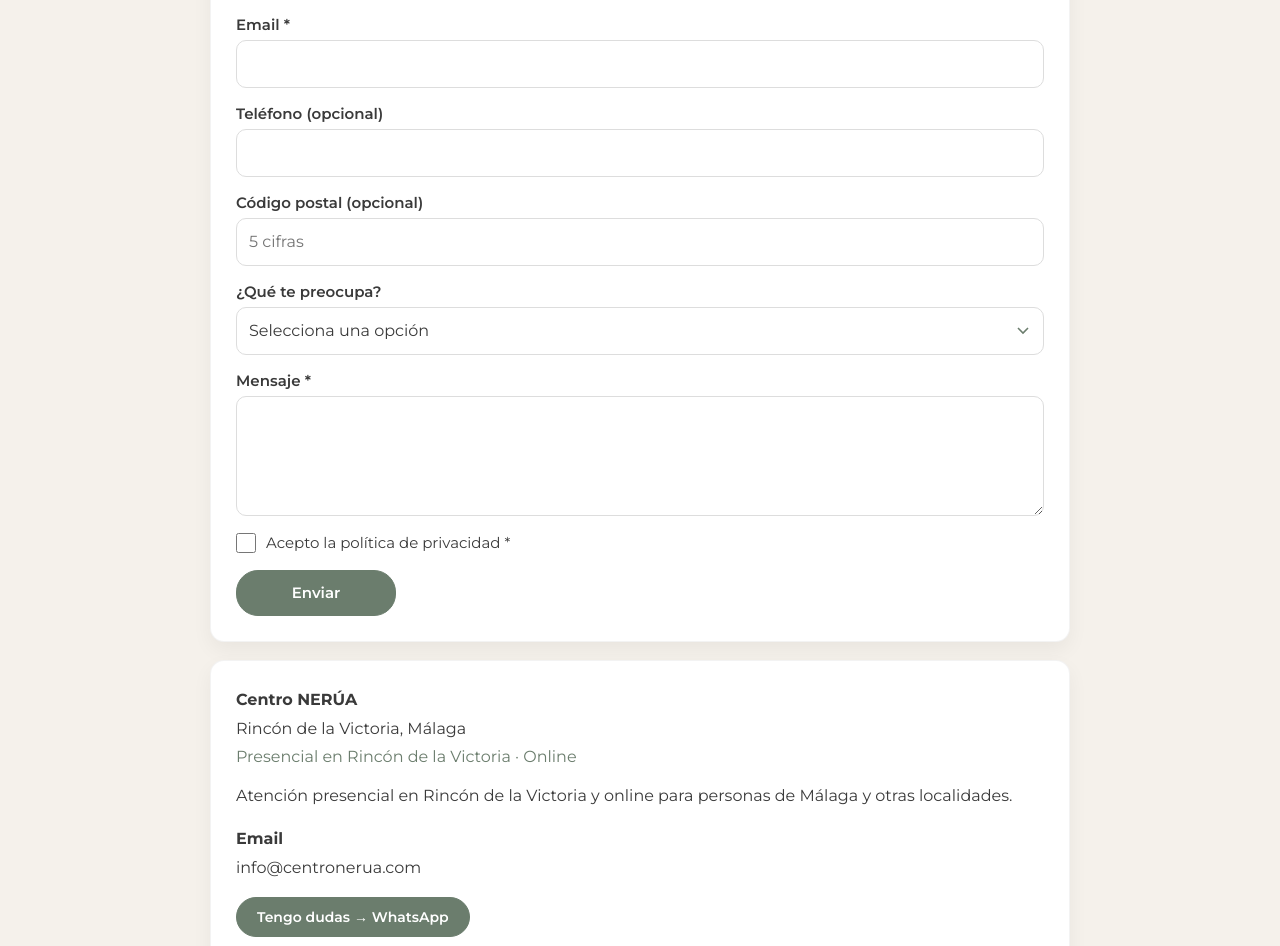
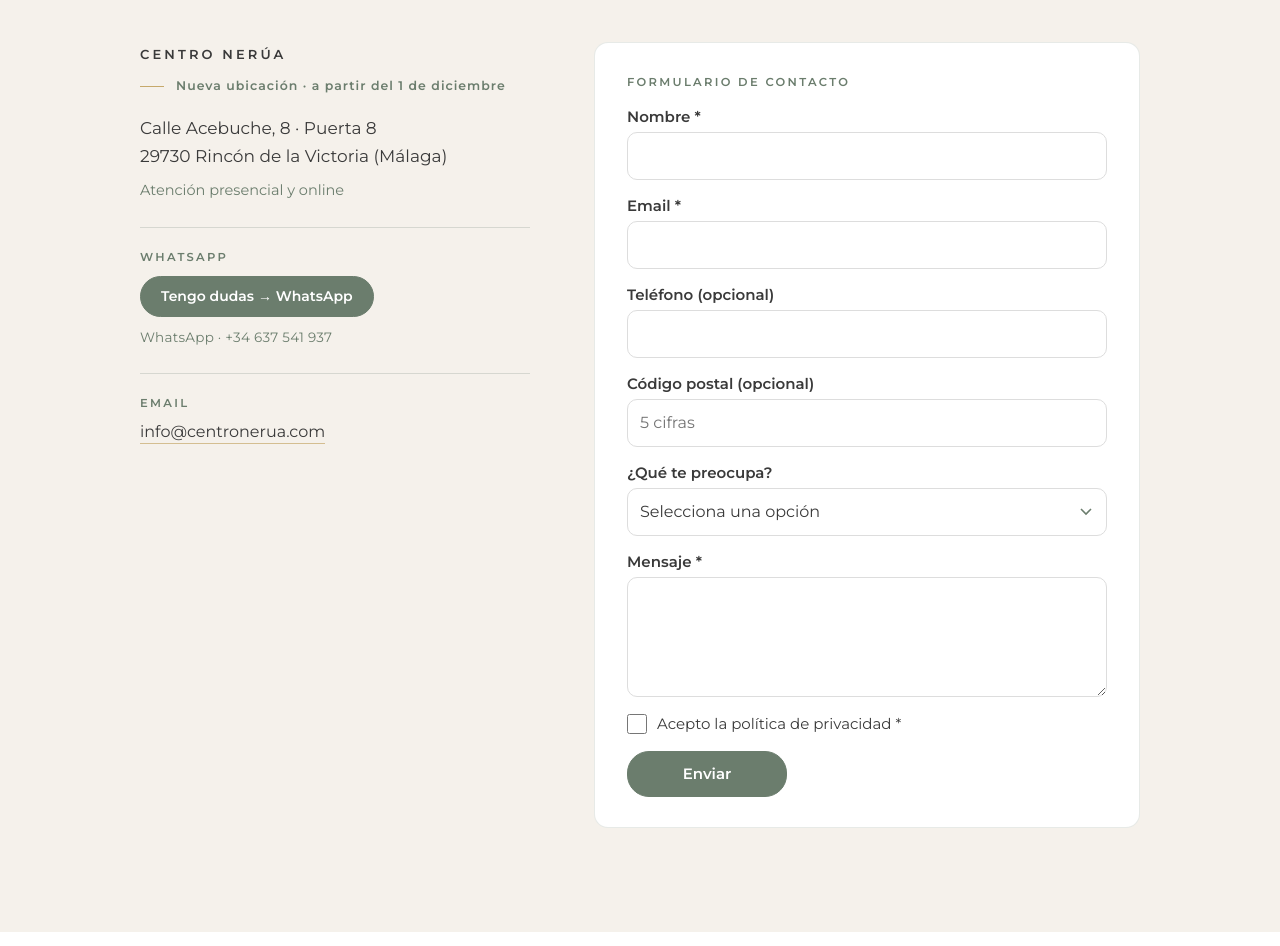
Before and after one commit to Centronerua/Nerua-web, a Next.js app: page / in a window 1280 px wide. Shown: the part 6666-7612 px from the top of the page. Built offline with nearby package versions, Linux system fonts and the light colour scheme.

Commit message:
Contacto: nueva ubicación (a partir del 1 de diciembre), WhatsApp visible y formulario en panel ligero
Co-Authored-By: Claude Opus 5.5 <noreply@anthropic.com>
Claude-Session: https://claude.ai/code/session_017dGKsEpDZf72iu9TrRcrvc

```diff
--- a/app/components/Cta.js
+++ b/app/components/Cta.js
@@ -2,6 +2,8 @@
 // Mientras no haya agenda online, la reserva se hace por WhatsApp con un mensaje específico.
 
 export const WHATSAPP_NUMBER = "34637541937";
+// Mismo número, formateado para mostrarlo (p. ej. «+34 637 541 937»); se deriva del anterior para que nunca diverjan.
+export const WHATSAPP_DISPLAY = `+${WHATSAPP_NUMBER.slice(0, 2)} ${WHATSAPP_NUMBER.slice(2).replace(/(\d{3})(?=\d)/g, "$1 ")}`;
 
 export const RESERVA_MSG = "Hola, me gustaría pedir cita para una primera sesión en Centro NERÚA.";
 export const DUDAS_MSG =
--- a/app/page.js
+++ b/app/page.js
@@ -1,6 +1,6 @@
 import LeadForm from "./components/LeadForm";
 import SiteHeader from "./components/SiteHeader";
-import { CtaButtons, DudasButton, ReservaButton, StickyWhatsApp, whatsappHref, DUDAS_MSG } from "./components/Cta";
+import { CtaButtons, DudasButton, ReservaButton, StickyWhatsApp, whatsappHref, DUDAS_MSG, WHATSAPP_DISPLAY } from "./components/Cta";
 import { SERVICES, FOLLOWUP_NOTE, formatPrice } from "./data/pricing";
 import { FAQ } from "./data/faq";
 
@@ -267,37 +267,48 @@ export default function Home() {
       </section>
 
       {/* CONTACTO */}
-      <section id="contacto" style={section}>
-        <h2>Contacto</h2>
-
-        <div style={{ ...card, marginTop: 18 }}>
-          <LeadForm />
+      <section id="contacto" className="contact">
+        <div className="contact-head">
+          <p className="section-eyebrow">CONTACTO</p>
+          <h2 className="contact-title">Hablemos de tu caso</h2>
+          <p className="contact-intro">
+            Atención presencial en Rincón de la Victoria y online para personas de Málaga y otras localidades.
+          </p>
         </div>
 
-        <div style={{ ...card, marginTop: 18 }}>
-          <p style={{ margin: 0, lineHeight: 1.8 }}>
-            <strong>Centro NERÚA</strong><br />
-            Rincón de la Victoria, Málaga<br />
-            <span style={{ color: "#6B7D6D" }}>Presencial en Rincón de la Victoria · Online</span>
-          </p>
+        <div className="contact-grid">
+          <div className="contact-info">
+            <p className="contact-brand">CENTRO NERÚA</p>
+            <p className="contact-status">
+              <span>
+                <span className="nowrap">Nueva ubicación ·</span>{" "}
+                <span className="nowrap">a partir del 1 de diciembre</span>
+              </span>
+            </p>
+            {/* Sin mapa, «Cómo llegar» ni datos estructurados hasta que se autorice (ver CLAUDE.md, regla 8). */}
+            <address className="contact-address">
+              Calle Acebuche, 8 · Puerta 8<br />
+              29730 Rincón de la Victoria (Málaga)
+            </address>
+            <p className="contact-mode">Atención presencial y online</p>
 
-          <p style={{ margin: "10px 0 0", lineHeight: 1.8 }}>
-            Atención presencial en Rincón de la Victoria y online para personas de Málaga y otras localidades.
-          </p>
-          {/* La dirección postal exacta se añadirá cuando esté confirmada. */}
+            <div className="contact-channel">
+              <p className="contact-label">WhatsApp</p>
+              <DudasButton className="btn" />
+              <p className="contact-phone">
+                <a href={whatsappHref(DUDAS_MSG)} target="_blank" rel="noreferrer">WhatsApp · {WHATSAPP_DISPLAY}</a>
+              </p>
+            </div>
 
-          <div style={{ height: 14 }} />
+            <div className="contact-channel">
+              <p className="contact-label">Email</p>
+              <a href="mailto:info@centronerua.com" className="contact-mail">info@centronerua.com</a>
+            </div>
+          </div>
 
-          <p style={{ margin: 0, lineHeight: 1.8 }}>
-            <strong>Email</strong><br />
-            info@centronerua.com
-          </p>
-
-          <div style={{ height: 14 }} />
-
-          <div style={{ display: "flex", gap: 12, flexWrap: "wrap" }}>
-            <DudasButton className="btn" />
-            {/* "Cómo llegar" se añadirá con la nueva dirección confirmada. */}
+          <div className="contact-form">
+            <p className="contact-label">Formulario de contacto</p>
+            <LeadForm />
           </div>
         </div>
       </section>
@@ -388,14 +399,3 @@ function AreaCard({ href, title, tagline, items }) {
     </a>
   );
 }
-
-/* ESTILOS */
-const section = { maxWidth: "900px", margin: "auto", padding: "80px 20px" };
-
-const card = {
-  background: "white",
-  padding: "25px",
-  borderRadius: "14px",
-  boxShadow: "0 8px 20px rgba(0,0,0,0.05)",
-  border: "1px solid rgba(58,58,58,0.06)",
-};
--- a/styles/globals.css
+++ b/styles/globals.css
@@ -573,3 +573,37 @@ section[id] { scroll-margin-top: 80px; }
   .faq-q { padding: 19px 36px 19px 0; font-size: 16px; }
   .faq-a { padding-right: 8px; font-size: 15px; }
 }
+
+/* ---------- Contacto ---------- */
+.contact { max-width: 1040px; margin: auto; padding: 88px 20px 104px; }
+.contact-head { text-align: center; }
+.contact-title { margin: 0 0 12px; font-size: 32px; font-weight: 600; color: #3A3A3A; letter-spacing: -0.01em; }
+.contact-intro { margin: 0 auto 56px; max-width: 560px; line-height: 1.8; color: #3A3A3A; }
+.contact-grid { display: grid; grid-template-columns: minmax(0, 5fr) minmax(0, 7fr); gap: 64px; align-items: start; }
+.contact-info { padding-top: 4px; }
+.contact-brand { margin: 0 0 14px; font-size: 13px; font-weight: 600; letter-spacing: 0.24em; color: #3A3A3A; }
+.contact-status {
+  display: flex; align-items: center; gap: 12px; margin: 0 0 18px;
+  font-size: 12.5px; font-weight: 600; letter-spacing: 0.08em; line-height: 1.6; color: #6B7D6D;
+}
+.contact-status::before { content: ""; width: 24px; height: 1px; background: #C6A96B; flex-shrink: 0; align-self: flex-start; margin-top: 0.8em; }
+.contact-address { margin: 0 0 10px; font-style: normal; font-size: 17px; line-height: 1.7; color: #3A3A3A; }
+.contact-mode { margin: 0; font-size: 14.5px; color: #6B7D6D; }
+.contact-channel { margin-top: 28px; padding-top: 22px; border-top: 1px solid rgba(107,125,109,0.22); }
+.contact-label { margin: 0 0 12px; font-size: 11.5px; font-weight: 600; letter-spacing: 0.2em; text-transform: uppercase; color: #6B7D6D; }
+.contact-mail { font-size: 16px; color: #3A3A3A; text-decoration: none; border-bottom: 1px solid rgba(198,169,107,0.7); padding-bottom: 2px; }
+.contact-mail:hover { color: #6B7D6D; }
+/* Número de WhatsApp visible, con peso secundario respecto al botón */
+.contact-phone { margin: 12px 0 0; font-size: 13.5px; letter-spacing: 0.02em; color: #6B7D6D; }
+.contact-phone a { color: inherit; text-decoration: none; white-space: nowrap; }
+.contact-phone a:hover { color: #3A3A3A; }
+.contact-form { background: #FFFFFF; border: 1px solid rgba(107,125,109,0.16); border-radius: 14px; padding: 32px 32px 30px; }
+.contact-form .contact-label { margin-bottom: 18px; }
+@media (max-width: 959px) {
+  .contact { padding: 64px 20px 72px; }
+  .contact-title { font-size: 27px; }
+  .contact-intro { margin-bottom: 40px; }
+  .contact-grid { grid-template-columns: 1fr; gap: 44px; }
+  .contact-channel .btn { display: block; }
+  .contact-form { padding: 24px 18px 22px; }
+}
```
